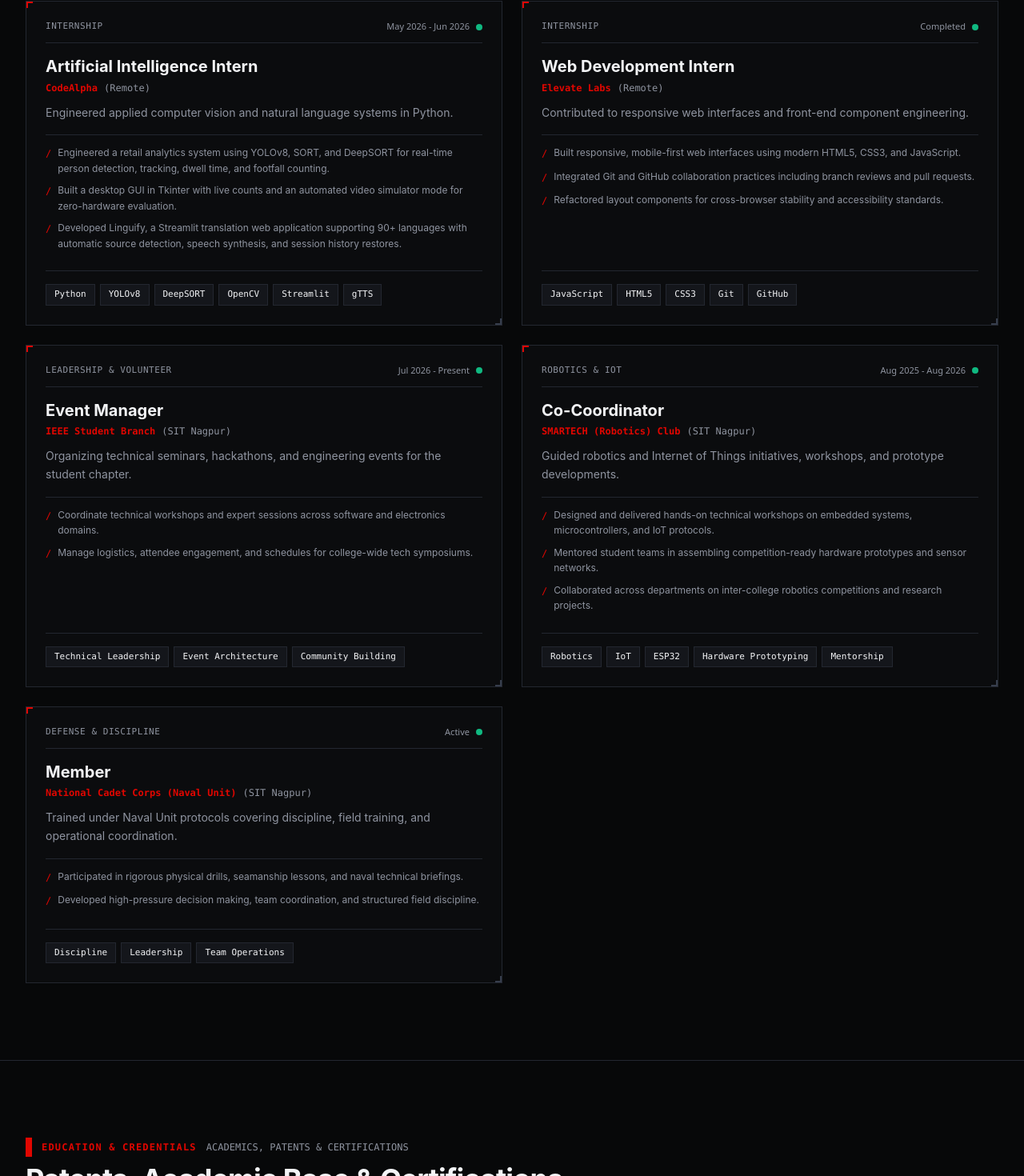
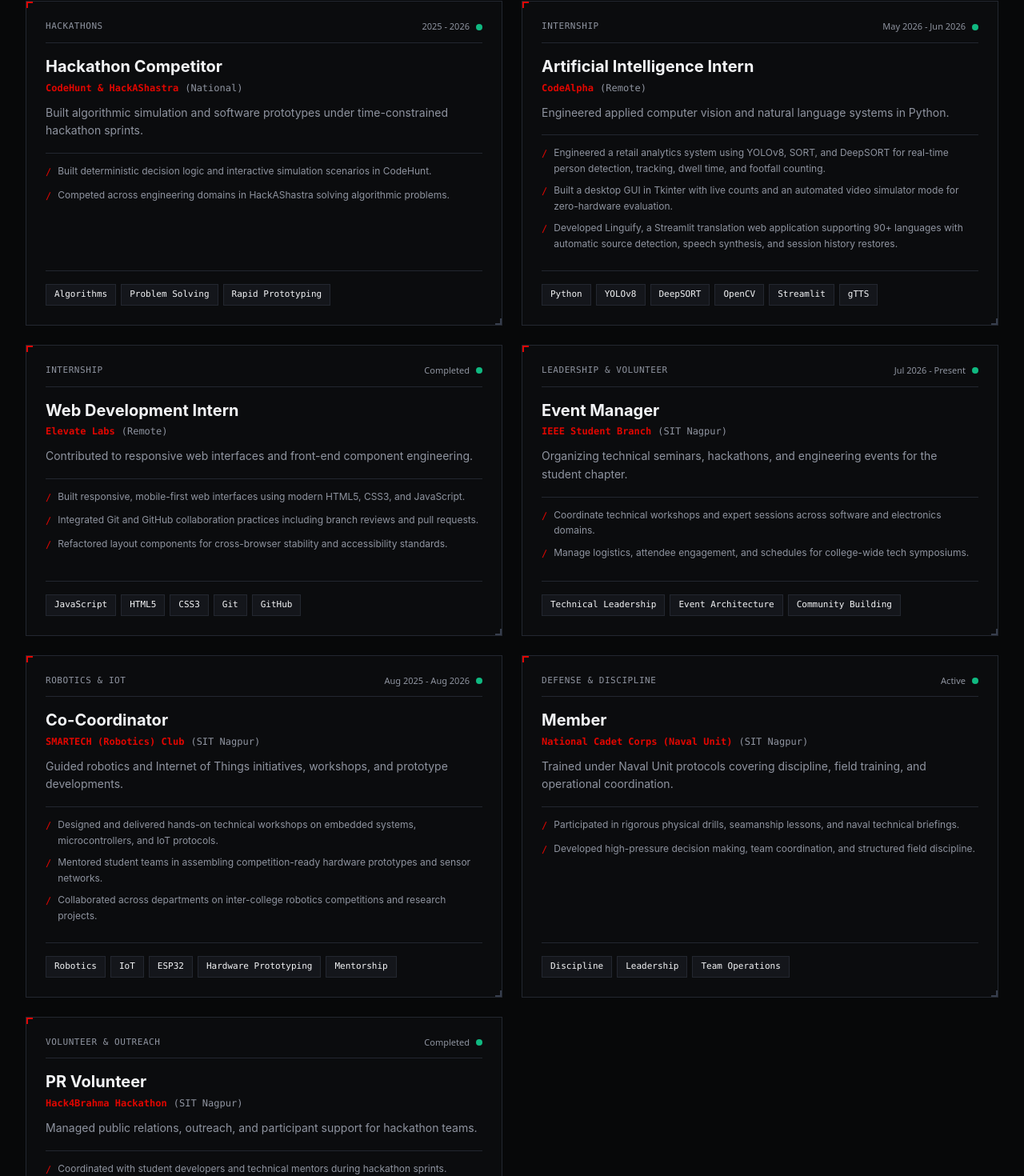
Before and after one commit to Sparsh566/personal-portfolio, a Next.js app: page / in a window 1280 px wide. Shown: the part 6345-7815 px from the top of the page at 80% size. Built offline with nearby package versions, Linux system fonts and the light colour scheme.

Commit message:
Update public resume PDF and align experience data with user resume

```diff
--- a/src/data/experience.ts
+++ b/src/data/experience.ts
@@ -77,6 +77,20 @@
     ],
     tags: ["Discipline", "Leadership", "Team Operations"],
   },
+  {
+    id: "hack4brahma-volunteer",
+    role: "PR Volunteer",
+    organization: "Hack4Brahma Hackathon",
+    period: "Completed",
+    type: "VOLUNTEER & OUTREACH",
+    location: "SIT Nagpur",
+    summary: "Managed public relations, outreach, and participant support for hackathon teams.",
+    bullets: [
+      "Coordinated with student developers and technical mentors during hackathon sprints.",
+      "Facilitated communication channels, event outreach, and team onboarding.",
+    ],
+    tags: ["Public Relations", "Hackathons", "Event Operations"],
+  },
 ];
 
 export const achievementsData: ExperienceItem[] = [
@@ -108,6 +122,20 @@
     ],
     tags: ["Autonomous Robotics", "Smart Contracts", "Flow Blockchain", "Government Patent"],
   },
+  {
+    id: "hackathons-participant",
+    role: "Hackathon Competitor",
+    organization: "CodeHunt & HackAShastra",
+    period: "2025 - 2026",
+    type: "HACKATHONS",
+    location: "National",
+    summary: "Built algorithmic simulation and software prototypes under time-constrained hackathon sprints.",
+    bullets: [
+      "Built deterministic decision logic and interactive simulation scenarios in CodeHunt.",
+      "Competed across engineering domains in HackAShastra solving algorithmic problems.",
+    ],
+    tags: ["Algorithms", "Problem Solving", "Rapid Prototyping"],
+  },
 ];
 
 export const experienceLog: ExperienceItem[] = [
```
Also changed, not shown: 1 other file (tests, documents, lock files or other folders).
